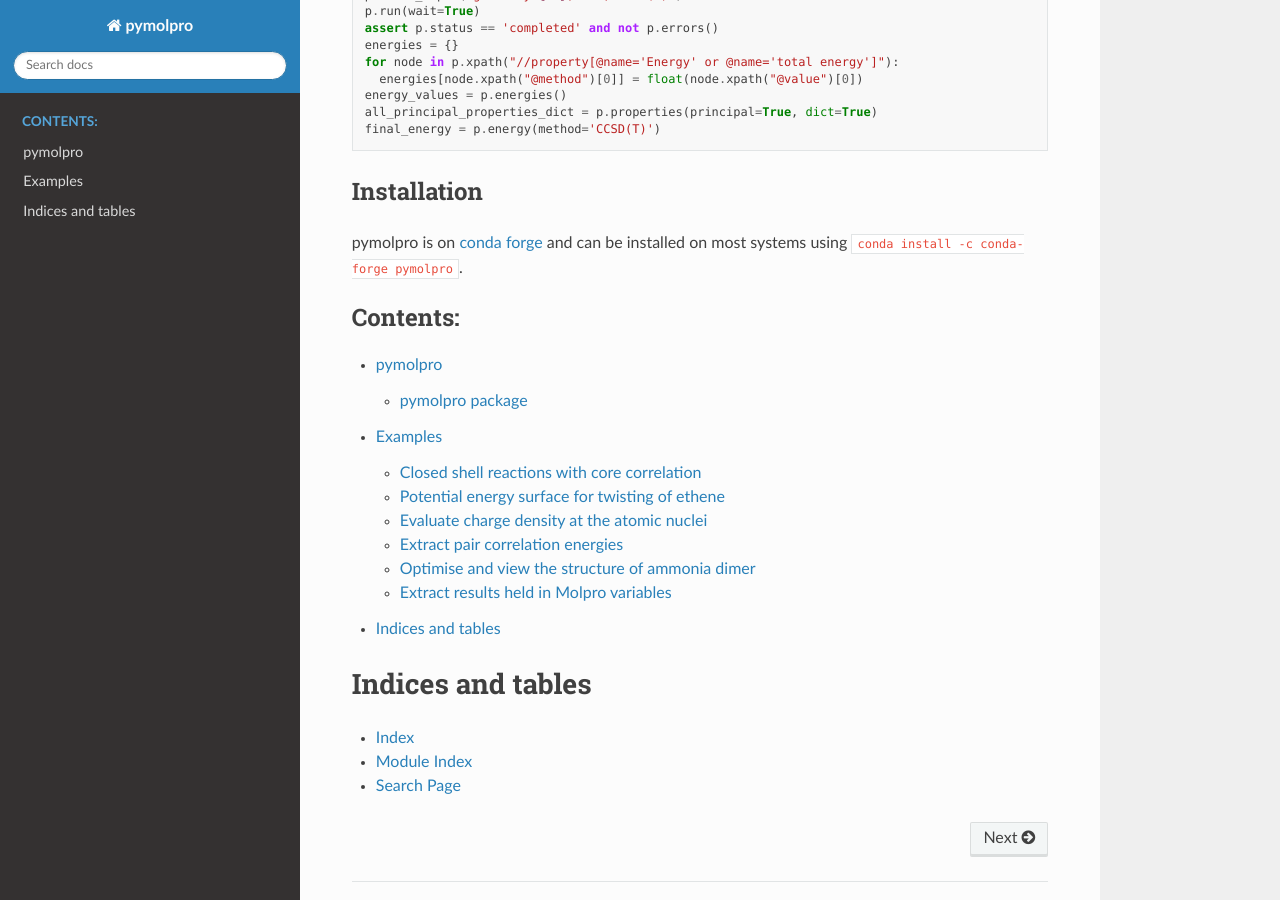
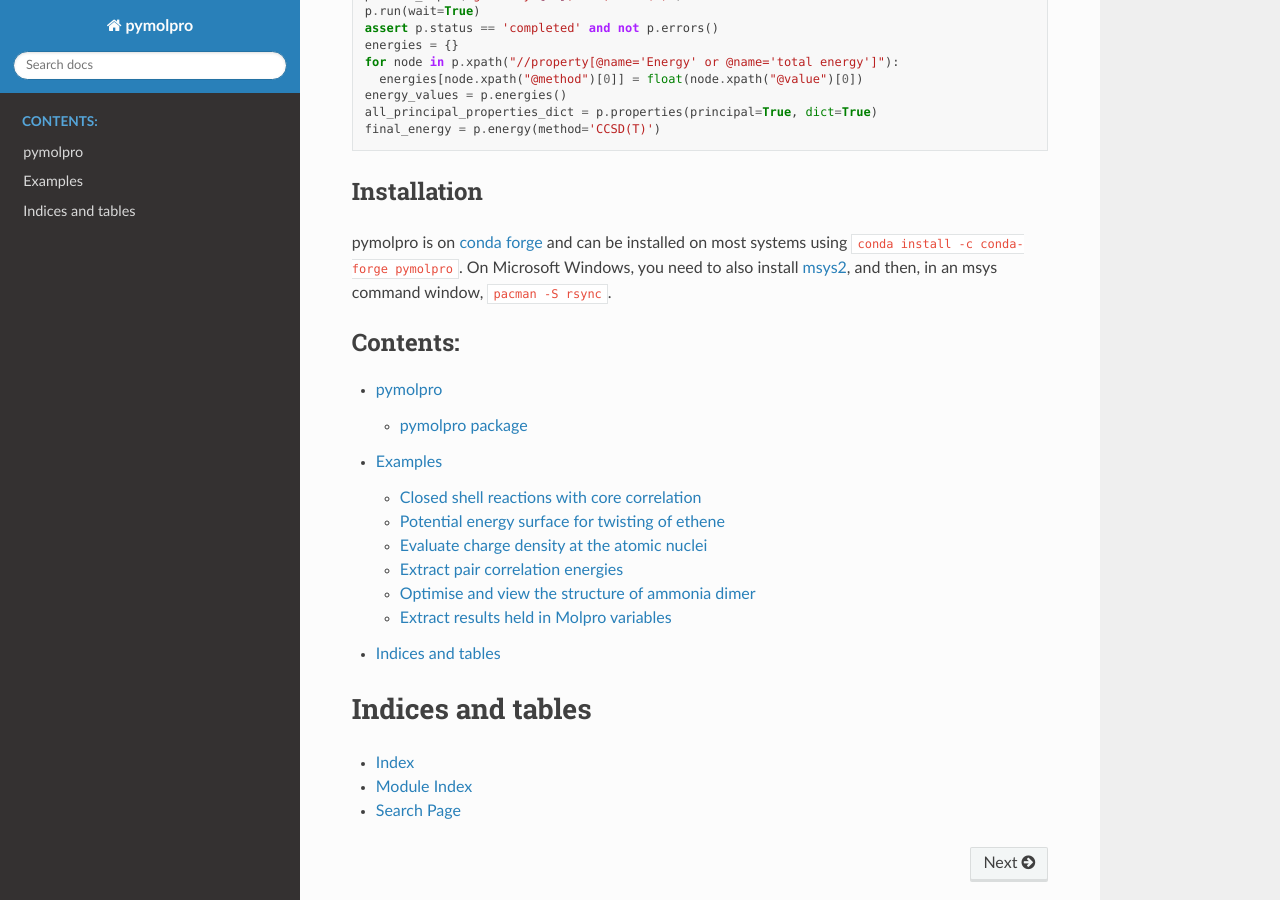
Before and after one commit to molpro/pymolpro, a Sphinx documentation site: the page built from docs/source/index.rst, in a window 1280 px wide and 900 px high, scrolled down 1123 px. Built offline with Sphinx 7.4.7 and the Read the Docs theme 2.0.0, drawn with Linux system fonts in a browser that asks for light colours; the version number could not be read and is left out.

Commit message:
Additions to installation instructions for Windows

```diff
--- a/docs/source/index.rst
+++ b/docs/source/index.rst
@@ -66,6 +66,8 @@ analysed.::
 Installation
 ------------
 pymolpro is on `conda forge <https://conda-forge.org>`_ and can be installed on most systems using ``conda install -c conda-forge pymolpro``.
+On Microsoft Windows, you need to also install `msys2 <https://www.msys2.org>`_,
+and then, in an msys command window, ``pacman -S rsync``.
 
 .. toctree::
    :maxdepth: 2
```
